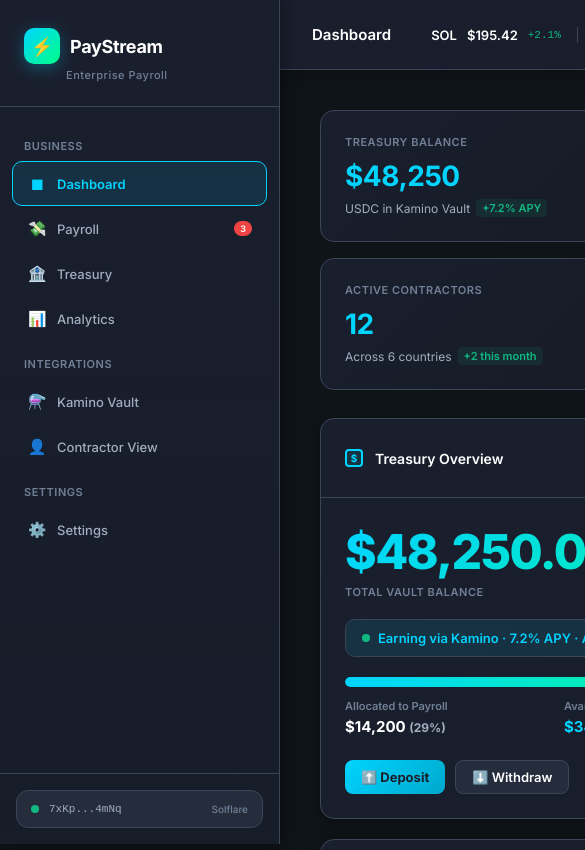
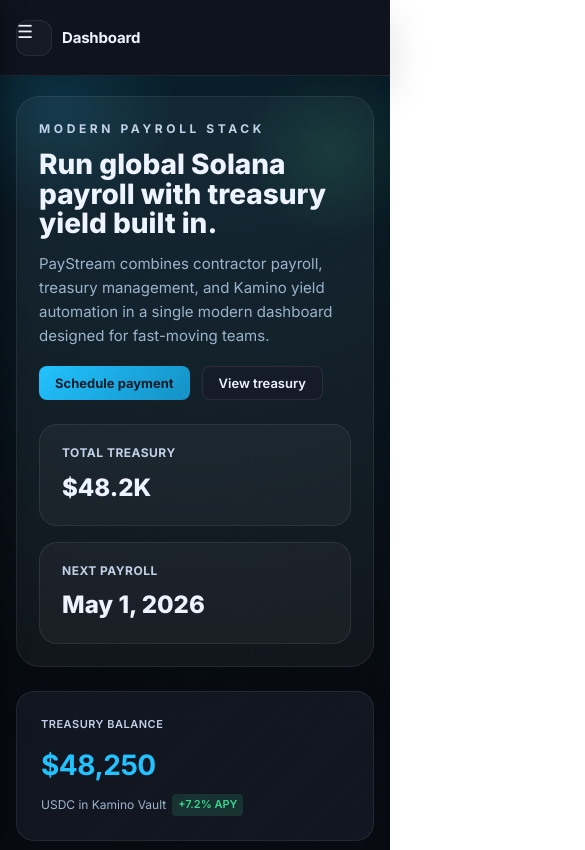
Before and after one commit to LordKaiRex/paystream, a website: page index.html in a window 390 px wide. Shown: the top 850 px of the page, 585 px wide, since content can reach past the window. Drawn offline with Linux system fonts and the light colour scheme.

Commit message:
Update dashboard UI and responsive layout

```diff
--- a/index.html
+++ b/index.html
@@ -8,50 +8,85 @@
 <link href="https://fonts.googleapis.com/css2?family=Inter:wght@300;400;500;600;700;800&display=swap" rel="stylesheet">
 <style>
   :root {
-    --bg: #0F1419;
-    --surface: #1A1F2E;
-    --surface-alt: #252D3D;
-    --border: #3A4557;
-    --border-dark: #4A5568;
-    --accent: #00D4FF;
-    --accent-light: rgba(0, 212, 255, 0.1);
-    --accent-dark: #00A8CC;
-    --text: #FFFFFF;
-    --text-muted: #A0AEC0;
-    --text-light: #718096;
-    --success: #10B981;
-    --success-light: rgba(16, 185, 129, 0.1);
-    --warning: #F59E0B;
-    --warning-light: rgba(245, 158, 11, 0.1);
-    --error: #EF4444;
-    --error-light: rgba(239, 68, 68, 0.1);
+    --bg: #080b11;
+    --surface: rgba(18, 23, 33, 0.96);
+    --surface-alt: rgba(22, 29, 42, 0.96);
+    --border: rgba(255, 255, 255, 0.08);
+    --border-strong: rgba(255, 255, 255, 0.14);
+    --accent: #22c2ff;
+    --accent-light: rgba(34, 194, 255, 0.12);
+    --accent-dark: #1491c4;
+    --text: #eef4ff;
+    --text-muted: #9bb4cc;
+    --text-light: #c0d1e8;
+    --success: #38d78f;
+    --success-light: rgba(56, 215, 143, 0.14);
+    --warning: #f5b547;
+    --warning-light: rgba(245, 181, 71, 0.14);
+    --error: #f16b70;
+    --error-light: rgba(241, 107, 112, 0.14);
     --font: 'Inter', sans-serif;
   }
 
   * { box-sizing: border-box; margin: 0; padding: 0; }
 
   body {
-    background: var(--bg);
+    background: radial-gradient(circle at top, rgba(34, 194, 255, 0.14), transparent 24%),
+                linear-gradient(180deg, #080b11 0%, #07090f 100%);
     color: var(--text);
     font-family: var(--font);
     min-height: 100vh;
     font-size: 14px;
+    line-height: 1.6;
+    overflow-x: hidden;
+  }
+
+  body::before {
+    content: '';
+    position: fixed;
+    inset: 0;
+    background: radial-gradient(circle at 15% 12%, rgba(34, 194, 255, 0.14), transparent 15%),
+                radial-gradient(circle at 85% 18%, rgba(56, 215, 143, 0.12), transparent 12%);
+    pointer-events: none;
+    z-index: 0;
   }
 
   /* Layout */
-  .app { display: flex; min-height: 100vh; }
+  .app { display: flex; min-height: 100vh; position: relative; z-index: 1; }
 
   /* Sidebar */
   .sidebar {
     width: 280px;
-    background: linear-gradient(180deg, var(--surface) 0%, rgba(26, 31, 46, 0.8) 100%);
+    background: rgba(15, 20, 29, 0.99);
     border-right: 1px solid var(--border);
     display: flex;
     flex-direction: column;
     position: fixed;
     top: 0; left: 0; bottom: 0;
     z-index: 100;
-    box-shadow: 2px 0 16px rgba(0, 0, 0, 0.4);
+    box-shadow: 2px 0 24px rgba(0, 0, 0, 0.35);
+    backdrop-filter: blur(16px);
+    transform: translateX(0);
+    transition: transform 0.25s ease;
+  }
+
+  .sidebar.mobile-open {
+    transform: translateX(0);
+  }
+
+  .drawer-backdrop {
+    position: fixed;
+    inset: 0;
+    background: rgba(0, 0, 0, 0.45);
+    z-index: 90;
+    opacity: 0;
+    visibility: hidden;
+    transition: opacity 0.2s ease, visibility 0.2s ease;
+  }
+
+  .drawer-backdrop.open {
+    opacity: 1;
+    visibility: visible;
   }
 
   .logo {
@@ -192,43 +227,63 @@
 
   /* Topbar */
   .topbar {
-    height: 70px;
-    background: linear-gradient(90deg, var(--surface) 0%, rgba(26, 31, 46, 0.8) 100%);
+    height: 76px;
+    background: rgba(15, 20, 29, 0.94);
     border-bottom: 1px solid var(--border);
     display: flex;
     align-items: center;
-    padding: 0 32px;
-    gap: 24px;
+    padding: 0 28px;
+    gap: 20px;
     position: sticky;
     top: 0;
     z-index: 50;
-    box-shadow: 0 4px 16px rgba(0, 0, 0, 0.2);
+    box-shadow: 0 18px 40px rgba(0, 0, 0, 0.12);
+    backdrop-filter: blur(18px);
+  }
+
+  .mobile-menu-btn {
+    display: none;
+    width: 40px;
+    height: 40px;
+    border-radius: 12px;
+    border: 1px solid var(--border);
+    background: rgba(255, 255, 255, 0.03);
+    color: var(--text);
+    font-size: 18px;
+    cursor: pointer;
+    transition: all 0.2s ease;
+  }
+
+  .mobile-menu-btn:hover {
+    background: rgba(34, 194, 255, 0.12);
+    transform: translateY(-1px);
   }
 
   .topbar-title {
-    font-size: 15px;
-    font-weight: 600;
+    font-size: 16px;
+    font-weight: 700;
     flex: 1;
+    letter-spacing: -0.2px;
   }
 
   .network-pill {
     display: flex;
     align-items: center;
     gap: 8px;
-    padding: 8px 16px;
-    background: rgba(16, 185, 129, 0.15);
-    border: 1px solid var(--success);
-    border-radius: 20px;
+    padding: 9px 18px;
+    background: rgba(56, 215, 143, 0.14);
+    border: 1px solid rgba(56, 215, 143, 0.3);
+    border-radius: 999px;
     font-size: 12px;
     color: var(--success);
     font-weight: 700;
   }
 
   .network-dot {
-    width: 6px; height: 6px;
+    width: 7px; height: 7px;
     border-radius: 50%;
     background: var(--success);
-    animation: pulse 2s infinite;
+    animation: pulse 2.2s infinite;
   }
 
   @keyframes pulse {
@@ -277,6 +332,81 @@
     padding: 40px;
     flex: 1;
     overflow-y: auto;
+  }
+
+  .hero-card {
+    display: grid;
+    grid-template-columns: 1fr auto;
+    gap: 24px;
+    padding: 28px;
+    background: rgba(255, 255, 255, 0.04);
+    border: 1px solid rgba(255, 255, 255, 0.08);
+    border-radius: 24px;
+    box-shadow: 0 24px 60px rgba(0, 0, 0, 0.18);
+    margin-bottom: 24px;
+    align-items: center;
+  }
+
+  .hero-copy {
+    max-width: 640px;
+  }
+
+  .hero-label {
+    font-size: 12px;
+    text-transform: uppercase;
+    letter-spacing: 0.3em;
+    color: var(--text-light);
+    margin-bottom: 12px;
+    font-weight: 700;
+  }
+
+  .hero-title {
+    font-size: 34px;
+    line-height: 1.05;
+    font-weight: 800;
+    margin-bottom: 14px;
+  }
+
+  .hero-text {
+    color: var(--text-muted);
+    max-width: 640px;
+    font-size: 15px;
+  }
+
+  .hero-actions {
+    display: flex;
+    flex-wrap: wrap;
+    gap: 12px;
+    margin-top: 18px;
+  }
+
+  .hero-figure {
+    display: grid;
+    gap: 16px;
+    text-align: right;
+  }
+
+  .hero-metric {
+    background: rgba(255, 255, 255, 0.04);
+    border: 1px solid rgba(255, 255, 255, 0.08);
+    border-radius: 18px;
+    padding: 18px 22px;
+  }
+
+  .hero-metric span {
+    display: block;
+    font-size: 12px;
+    color: var(--text-light);
+    margin-bottom: 6px;
+    font-weight: 700;
+    text-transform: uppercase;
+    letter-spacing: 0.04em;
+  }
+
+  .hero-metric strong {
+    font-size: 24px;
+    color: var(--text);
+    font-weight: 800;
   }
 
   /* Stats row */
@@ -802,6 +932,34 @@
     .main-grid { grid-template-columns: 1fr; }
     .section-grid { grid-template-columns: 1fr; }
   }
+
+  @media (max-width: 820px) {
+    .content { padding: 28px 20px; }
+    .topbar { padding: 0 16px; }
+    .price-ticker { display: none; }
+    .hero-card { grid-template-columns: 1fr; text-align: left; }
+    .hero-figure { text-align: left; }
+    .stats-grid { grid-template-columns: 1fr; }
+    .main-grid { gap: 16px; }
+    .main { margin-left: 0; }
+    .sidebar { width: 280px; }
+    .mobile-menu-btn { display: inline-flex; }
+    .topbar-title { font-size: 15px; }
+    .network-pill { display: none; }
+    .sidebar { transform: translateX(-100%); }
+    .sidebar.mobile-open { transform: translateX(0); }
+    .drawer-backdrop { display: block; }
+  }
+
+  @media (max-width: 600px) {
+    .content { padding: 20px 16px; }
+    .hero-title { font-size: 28px; }
+    .hero-card { padding: 22px; }
+    .stat-card, .card, .schedule-item { border-radius: 18px; }
+    .topbar { gap: 10px; }
+    .mobile-menu-btn { width: 36px; height: 36px; }
+    .sidebar { width: 100%; }
+  }
 </style>
 </head>
 <body>
@@ -940,12 +1098,14 @@
       </div>
     </div>
   </aside>
+  <div class="drawer-backdrop" id="drawerBackdrop" onclick="closeSidebar()"></div>
 
   <!-- Main -->
   <div class="main">
 
     <!-- Topbar -->
     <div class="topbar">
+      <button class="mobile-menu-btn" onclick="toggleSidebar()">☰</button>
       <div class="topbar-title" id="pageTitle">Dashboard</div>
 
       <!-- Price ticker -->
@@ -978,6 +1138,28 @@
 
       <!-- Dashboard Page -->
       <div class="page active" id="page-dashboard">
+
+        <div class="hero-card">
+          <div class="hero-copy">
+            <div class="hero-label">Modern payroll stack</div>
+            <div class="hero-title">Run global Solana payroll with treasury yield built in.</div>
+            <div class="hero-text">PayStream combines contractor payroll, treasury management, and Kamino yield automation in a single modern dashboard designed for fast-moving teams.</div>
+            <div class="hero-actions">
+              <button class="btn btn-primary" onclick="openModal('addPaymentModal')">Schedule payment</button>
+              <button class="btn btn-secondary">View treasury</button>
+            </div>
+          </div>
+          <div class="hero-figure">
+            <div class="hero-metric">
+              <span>Total Treasury</span>
+              <strong>$48.2K</strong>
+            </div>
+            <div class="hero-metric">
+              <span>Next payroll</span>
+              <strong>May 1, 2026</strong>
+            </div>
+          </div>
+        </div>
 
         <div class="stats-grid">
           <div class="stat-card">
@@ -1512,6 +1694,7 @@
       'contractor': 'Contractor View'
     };
     document.getElementById('pageTitle').textContent = titles[page];
+    closeSidebar();
   }
 
   // Setup navigation on page load
@@ -1557,6 +1740,20 @@
     document.getElementById(id).classList.remove('open');
   }
 
+  function toggleSidebar() {
+    const sidebar = document.querySelector('.sidebar');
+    const backdrop = document.getElementById('drawerBackdrop');
+    sidebar.classList.toggle('mobile-open');
+    backdrop.classList.toggle('open');
+  }
+
+  function closeSidebar() {
+    const sidebar = document.querySelector('.sidebar');
+    const backdrop = document.getElementById('drawerBackdrop');
+    sidebar.classList.remove('mobile-open');
+    backdrop.classList.remove('open');
+  }
+
   // Placeholder functions
   function addPayment() {
     alert('Payment scheduled!');
```
